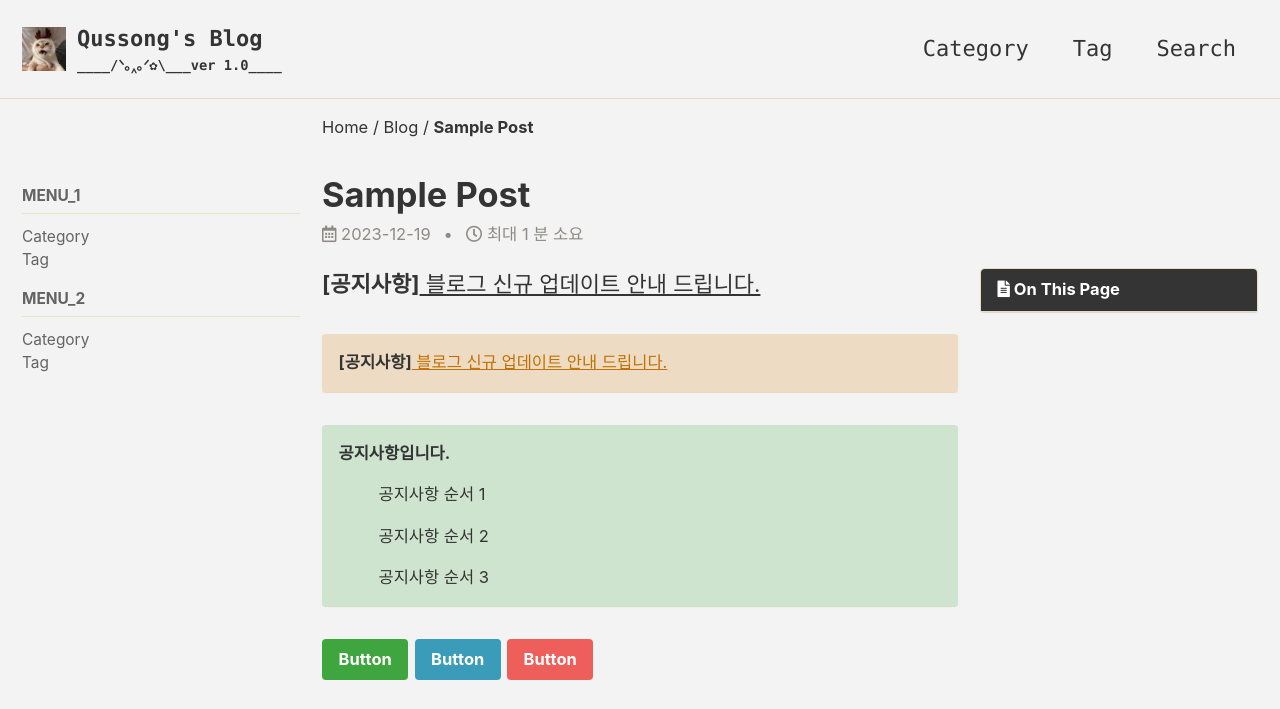
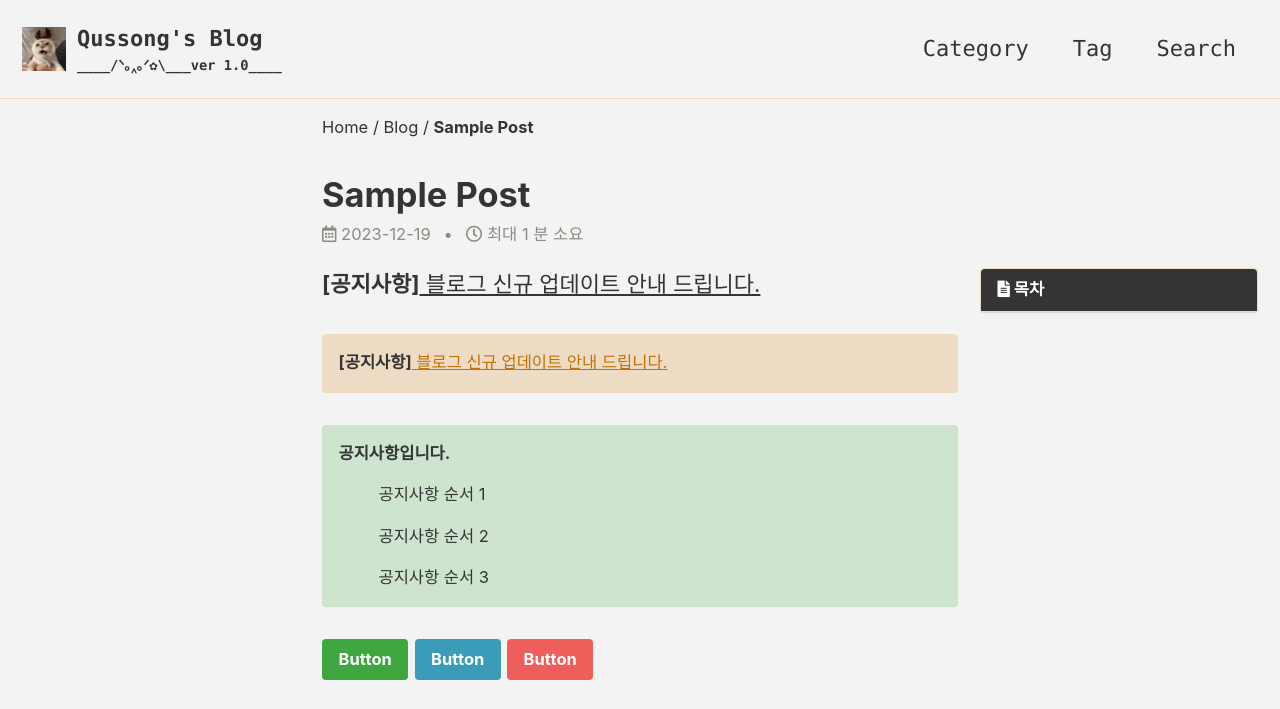
Before and after one commit to Qussong/Qussong.github.io, a Jekyll site: the page built from _posts/2023-12-19-test.md, in a window 1280 px wide and 900 px high, cut to the strip 0-709 px from the top of the window. Built offline with Jekyll 4.4.1, drawn with Linux system fonts in a browser that asks for light colours; cached includes are drawn as plain includes; some web fonts are replaced.

Commit message:
Author, Footer 에 Youtube 링크, 아이콘 추가

```diff
--- a/_config.yml
+++ b/_config.yml
@@ -119,6 +119,9 @@
     - label: "GitHub"
       icon: "fab fa-fw fa-github"
       url: "https://github.com/Qussong"
+    - label: "Youtube"
+      icon: "fab fa-fw fa-youtube"
+      url: "https://www.youtube.com/channel/UCkg5g8mMxVcAlWFyk_0Uccw"
 
 # Site Footer
 footer:
@@ -126,6 +129,9 @@
     - label: "GitHub"
       icon: "fab fa-fw fa-github"
       url: "https://github.com/Qussong"
+    - label: "Youtube"
+      icon: "fab fa-fw fa-youtube"
+      url: "https://www.youtube.com/channel/UCkg5g8mMxVcAlWFyk_0Uccw"
 
 
 # Reading Files
--- a/_posts/2023-12-19-test.md
+++ b/_posts/2023-12-19-test.md
@@ -3,10 +3,11 @@
 title : Sample Post         # title, 설정안하면 파일명 사용
 categories: blog            # category
 tag: [Jekyll, Github-blog]  # tag
+author_profile: false       # side-bar off
 toc: true                   # table of contents
-author_profile: false       # side-bar off
-sidebar:
-    nav: "docs_sample"
+toc_label: 목차
+# sidebar:
+#     nav: "docs_sample"
 search: false           # 해당 post 검색안됨
 ---
 <!-- 티가 잘 나지 않아서 아쉽다. -->
```
Also changed, not shown: _posts/2023-12-19-jekyll.md (+0 -2 lines).
